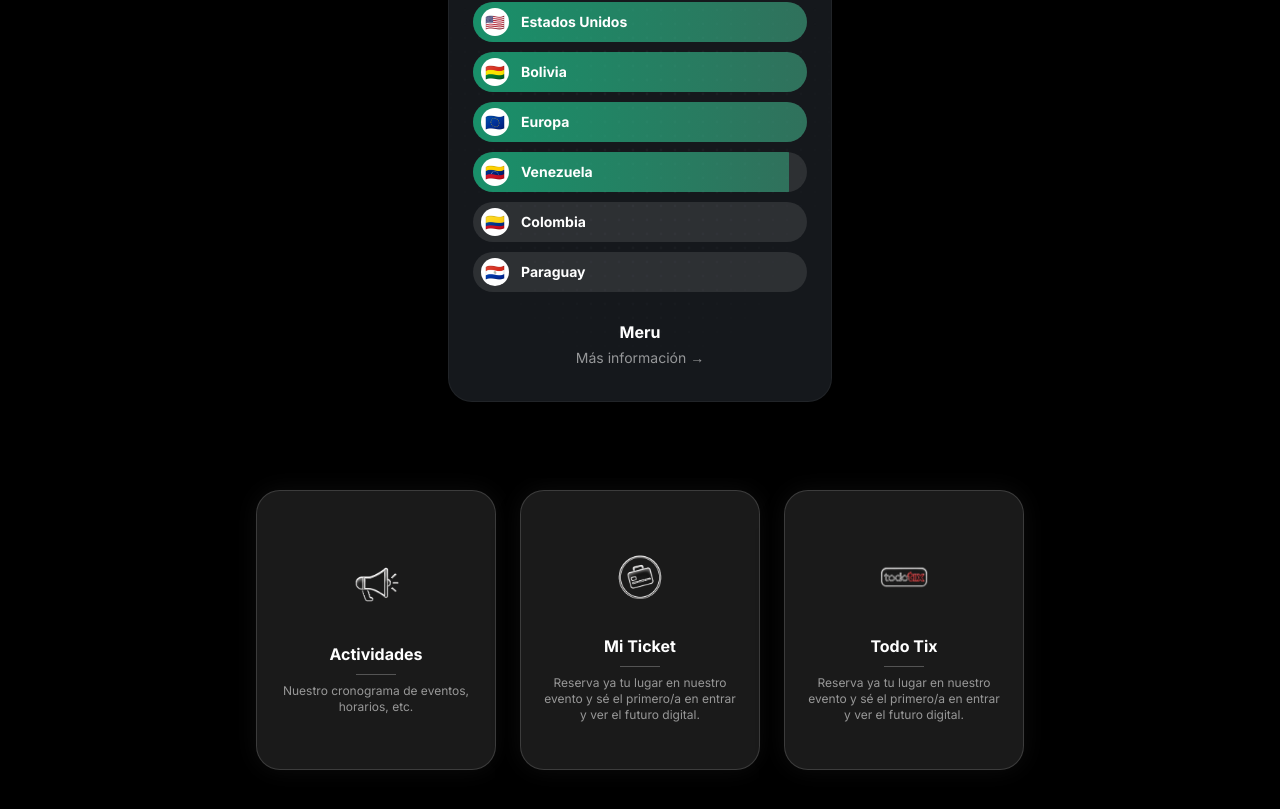
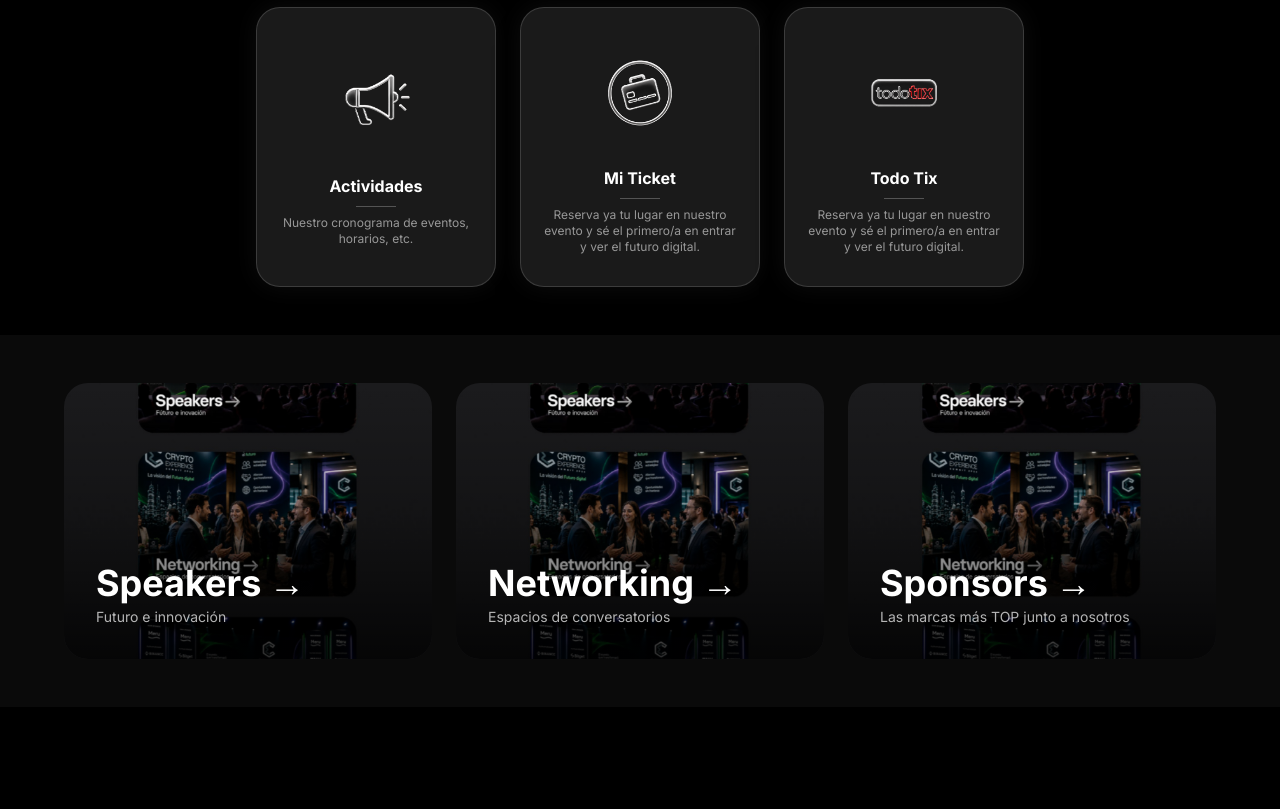
Before and after one commit to emmi-lili/CES-2026, a Next.js app: page / in a window 1280 px wide. Shown: the part 987-1796 px from the top of the page. After the commit the page ends 1694 px from the top, so only its background shows below. Built offline with nearby package versions, Linux system fonts and the light colour scheme.

Commit message:
new section added

```diff
--- a/app/page.tsx
+++ b/app/page.tsx
@@ -1,13 +1,13 @@
+import FeatureCardsSection from "@/components/FeatureCardsSection";
 import HeroSection from "@/components/HeroSection";
-import MeruSection from "@/components/MeruSection";
 import QuickAccessSection from "@/components/QuickAccessSection";
 
 export default function Home() {
   return (
     <main className="min-h-screen bg-black">
       <HeroSection />
-      <MeruSection />
       <QuickAccessSection />
+      <FeatureCardsSection />
     </main>
   );
 }
--- /dev/null
+++ b/components/FeatureCardsSection.tsx
@@ -0,0 +1,75 @@
+import Image from "next/image";
+
+type FeatureCard = {
+  /** TODO: reemplazar por la imagen real de cada card (en /public). */
+  image: string;
+  title: string;
+  subtitle: string;
+};
+
+const CARDS: FeatureCard[] = [
+  {
+    // TODO: reemplazar por la imagen real de Speakers.
+    image: "/speakers.png",
+    title: "Speakers",
+    subtitle: "Futuro e innovación",
+  },
+  {
+    // TODO: reemplazar por la imagen real de Networking.
+    image: "/speakers.png",
+    title: "Networking",
+    subtitle: "Espacios de conversatorios",
+  },
+  {
+    // TODO: reemplazar por la imagen real de Sponsors.
+    image: "/speakers.png",
+    title: "Sponsors",
+    subtitle: "Las marcas más TOP junto a nosotros",
+  },
+];
+
+/** A single image-backed feature card. */
+function FeatureCardItem({ image, title, subtitle }: FeatureCard) {
+  return (
+    <article className="group relative aspect-[4/3] overflow-hidden rounded-3xl">
+      {/* Background image — covers the whole card, gentle zoom on hover */}
+      <Image
+        src={image}
+        alt={title}
+        fill
+        sizes="(min-width: 1024px) 33vw, (min-width: 768px) 50vw, 100vw"
+        className="object-cover transition-transform duration-500 group-hover:scale-105"
+      />
+
+      {/* Dark bottom-to-top gradient for legibility */}
+      <div className="absolute inset-0 bg-gradient-to-t from-black/80 via-black/30 to-transparent" />
+
+      {/* Text, bottom-left */}
+      <div className="absolute inset-x-0 bottom-0 p-8">
+        <h3 className="flex items-center gap-2 text-4xl font-bold text-white">
+          {title}
+          <span className="transition-transform duration-300 group-hover:translate-x-1">
+            →
+          </span>
+        </h3>
+        <p className="mt-1 text-sm text-white/70">{subtitle}</p>
+      </div>
+    </article>
+  );
+}
+
+/**
+ * Three image-backed feature cards (Speakers · Networking · Sponsors) in a
+ * responsive grid: 3 columns on desktop, 2 on tablet, 1 on mobile.
+ */
+export default function FeatureCardsSection() {
+  return (
+    <section className="bg-[#0a0a0a] px-4 py-12">
+      <div className="mx-auto grid max-w-6xl grid-cols-1 gap-6 md:grid-cols-2 lg:grid-cols-3">
+        {CARDS.map((card) => (
+          <FeatureCardItem key={card.title} {...card} />
+        ))}
+      </div>
+    </section>
+  );
+}
--- a/components/HeroSection.tsx
+++ b/components/HeroSection.tsx
@@ -1,6 +1,7 @@
 import CircuitBackground from "./CircuitBackground";
 import EventCard from "./EventCard";
 import Header from "./Header";
+import { MeruCard } from "./MeruSection";
 import NavBar from "./NavBar";
 
 /**
@@ -35,6 +36,11 @@ export default function HeroSection() {
               <EventCard day="30" city="Santa Cruz" venue="Hotel Marriott" />
             </div>
           </div>
+
+          {/* Top 7 destinos card — centered in the middle of the hero */}
+          <div className="mt-12 flex justify-center">
+            <MeruCard />
+          </div>
         </div>
       </div>
     </section>
--- a/components/MeruSection.tsx
+++ b/components/MeruSection.tsx
@@ -55,13 +55,15 @@ function WorldMapWatermark() {
 }
 
 /**
- * "Top 7 destinos de envío de dinero con Meru" — rebuilt in markup with
+ * "Top 7 destinos de envío de dinero con Meru" card — rebuilt in markup with
  * animated, sequentially-filling progress bars behind each country pill.
+ *
+ * Exported on its own so it can be dropped anywhere (e.g. centered inside the
+ * hero) without the surrounding <section> wrapper.
  */
-export default function MeruSection() {
+export function MeruCard() {
   return (
-    <section className="bg-black px-5 py-10">
-      <div className="relative mx-auto w-full max-w-sm overflow-hidden rounded-[24px] border border-white/5 bg-surface-card px-6 py-8 shadow-[0_24px_60px_-20px_rgba(0,0,0,0.8)]">
+    <div className="relative mx-auto w-full max-w-sm overflow-hidden rounded-[24px] border border-white/5 bg-surface-card px-6 py-8 shadow-[0_24px_60px_-20px_rgba(0,0,0,0.8)]">
         <WorldMapWatermark />
 
         {/* Title block */}
@@ -114,7 +116,15 @@ export default function MeruSection() {
             Más información →
           </a>
         </div>
-      </div>
+    </div>
+  );
+}
+
+/** Standalone section wrapper around {@link MeruCard}. */
+export default function MeruSection() {
+  return (
+    <section className="bg-black px-5 py-10">
+      <MeruCard />
     </section>
   );
 }
--- a/components/QuickAccessSection.tsx
+++ b/components/QuickAccessSection.tsx
@@ -31,7 +31,7 @@ const ITEMS: QuickAccessItem[] = [
     title: "Todo Tix",
     description:
       "Reserva ya tu lugar en nuestro evento y sé el primero/a en entrar y ver el futuro digital.",
-    iconClassName: "h-12 w-16 sm:h-14 sm:w-20",
+    iconClassName: "h-16 w-24 sm:h-20 sm:w-32",
   },
 ];
 
@@ -43,13 +43,13 @@ function QuickAccessCard({ icon, iconSize, title, description, iconClassName }:
       className="group flex min-h-[280px] cursor-pointer flex-col items-center justify-center gap-4 rounded-[24px] border border-white/15 bg-[#1a1a1a] px-3 py-6 text-center shadow-[0_0_25px_rgba(255,255,255,0.05),0_18px_40px_-20px_rgba(0,0,0,0.9)] transition-transform duration-300 hover:scale-105 sm:px-5"
     >
       {/* Icon / badge */}
-      <span className="flex h-20 items-center justify-center">
+      <span className="flex h-28 items-center justify-center">
         <Image
           src={icon}
           alt={title}
           width={iconSize}
           height={iconSize}
-          className={`object-contain ${iconClassName ?? "h-12 w-12 sm:h-16 sm:w-16"}`}
+          className={`object-contain ${iconClassName ?? "h-20 w-20 sm:h-24 sm:w-24"}`}
         />
       </span>
 
```
Also changed, not shown: public/speakers.png (added).
